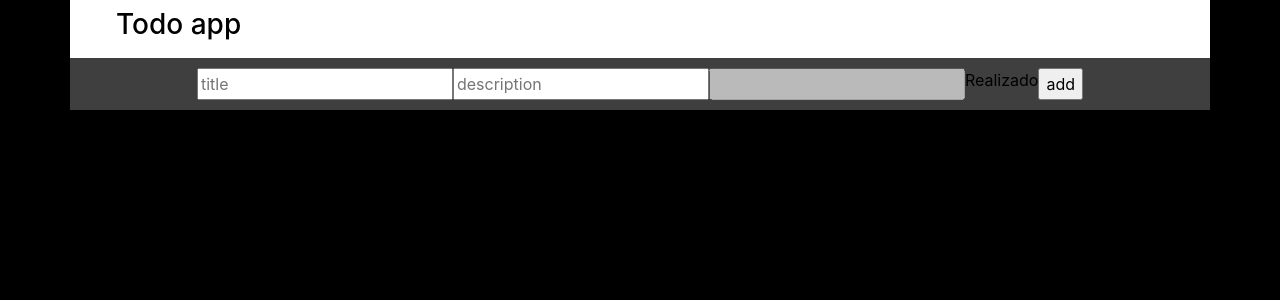
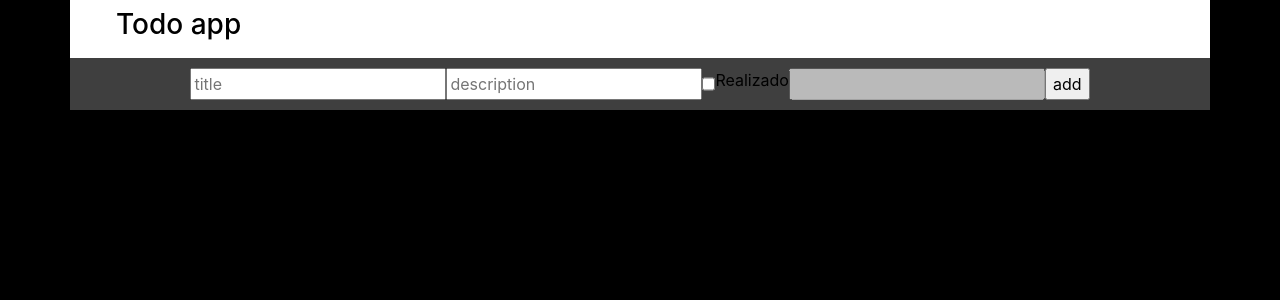
Before and after one commit to thejavierCO/Todo-app-svelte, a Svelte app: page / in a window 1280 px wide. Shown: the top 300 px of the page. Built offline with nearby package versions, Linux system fonts and the light colour scheme.

Commit message:
corrigiendo fallos de diseño de la app

```diff
--- a/src/components/App.svelte
+++ b/src/components/App.svelte
@@ -16,12 +16,14 @@
       <form slot="input" on:submit|preventDefault={({target:a})=>{
           let data = {};
           let inputs = a.querySelectorAll("input[name]");
+          // save data
           inputs.forEach((a)=>{
             if(a.type == "checkbox"){
-              data[a.name] = a.checked;
+              data[a.name] = a.checked
             }else a.value!=""?data[a.name] = a.value:""
           });
-          if(isEdit) edit(data.id,data);else add(data);
+          if(isEdit) edit(data.id,data);else add(data);// working data
+          // clear data
           inputs.forEach((a)=>{
             if(a.type == "checkbox"){
               a.checked = false;
@@ -32,9 +34,9 @@
         }} class="justify-content-center render row">
         <input type="text" placeholder="title" name="title"/>
         <input type="text" placeholder="description" name="description"/>
-        <input type="checkbox" name="done" id="check" bind:checked style="display: none;"/>
+        <input type="checkbox" name="done" id="check" bind:checked/>
+        <label for="check" class:bg-success={checked}>Realizado</label>
         <input type="text" name="id" disabled/>
-        <label for="check" class:bg-success={checked}>Realizado</label>
         {#if isEdit}
           <input type="submit" value="edit">
         {:else}
@@ -42,25 +44,26 @@
         {/if}
       </form>
       <div slot="print" let:id let:data class="card bg-secondary text-white overflow-auto" style="height:190px;">
-        <div class="card-body" class:done={data.done} class:text-dark={data.done} >
+        <div class="card-body" class:bg-success={data.done} class:text-dark={data.done} >
           <h5 class="card-title">{data.title}</h5>
           <p class="card-text">{data.description}</p>
-            <button on:click={()=>document
-            .querySelector("form[slot=input]")
-            .querySelectorAll("input[name]")
-            .forEach((a)=>{
-              if(a.type == "checkbox") a.checked = data[a.name];else a.value = data[a.name];
+            <button on:click={
+            ()=>{
+              document
+              .querySelector("form[slot=input]")
+              .querySelectorAll("input[name]")
+              .forEach((a)=>{
+                if(a.type == "checkbox"){
+                  a.checked = data[a.name];
+                  checked = data[a.name];
+                }else a.value = data[a.name]
+              })
               isEdit = true;
-            })} class="btn btn-primary">edit</button>
+            }
+            } class="btn btn-primary">edit</button>
             <button on:click={()=>del(id)} class="btn btn-danger">delete</button>
         </div>
       </div>
     </Store>
   </div>
 </Main>
-
-<style>
-  .done{
-    background-color: yellow;
-  }
-</style>
```
